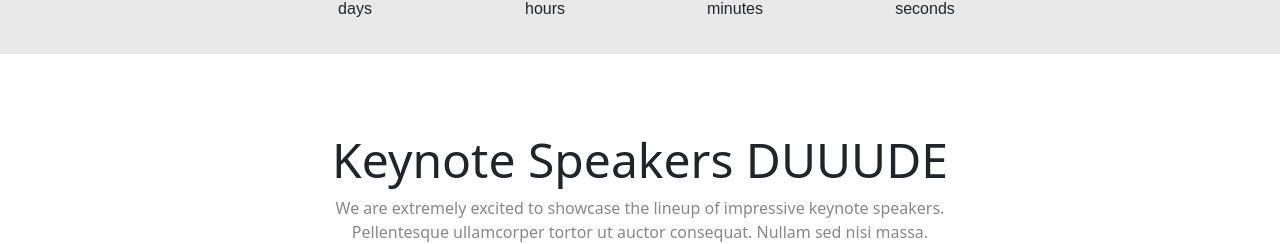
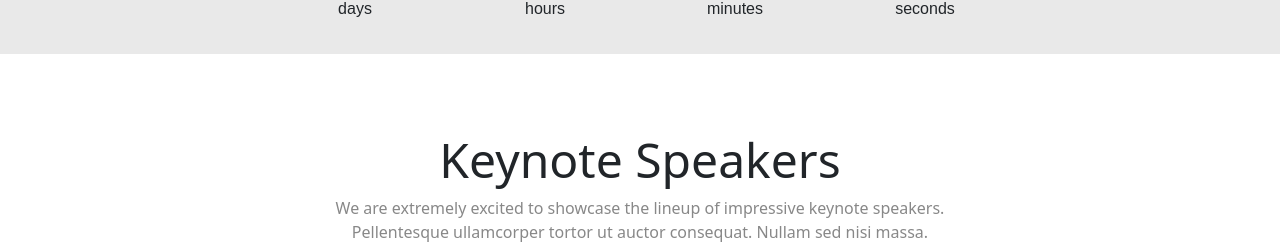
Before and after one commit to BriceWidger/event-planner, a React (Create React App) app: page / in a window 1280 px wide. Shown: the part 898-1142 px from the top of the page. Built offline with nearby package versions, Linux system fonts and the light colour scheme.

Commit message:
updated KeynoteSpeakers

```diff
--- a/src/components/homepage/speakers/KeynoteSpeakers.jsx
+++ b/src/components/homepage/speakers/KeynoteSpeakers.jsx
@@ -24,7 +24,7 @@ const KeynoteSpeakers = () => (
                 className="keynote-title text-center"
                 style={{ fontSize: KEYNOTE_TITLE_FONT_SIZE }}
               >
-                Keynote Speakers DUUUDE
+                Keynote Speakers
               </h1>
               <p
                 className="keynote-subtitle text-center"
```
